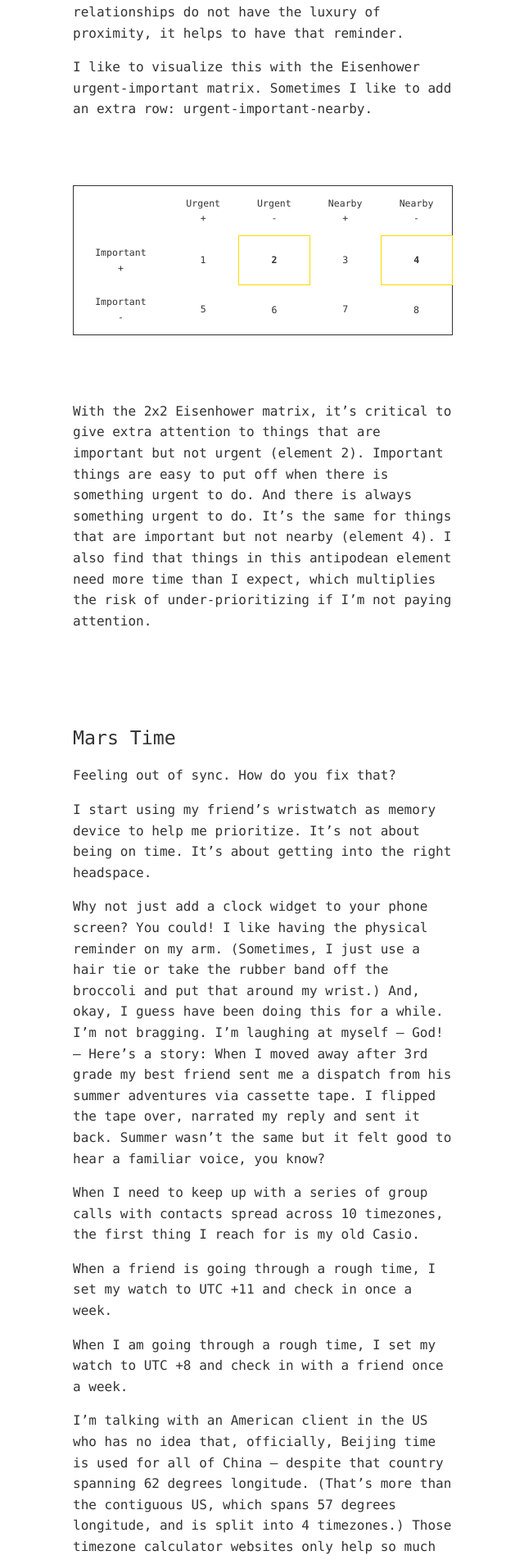
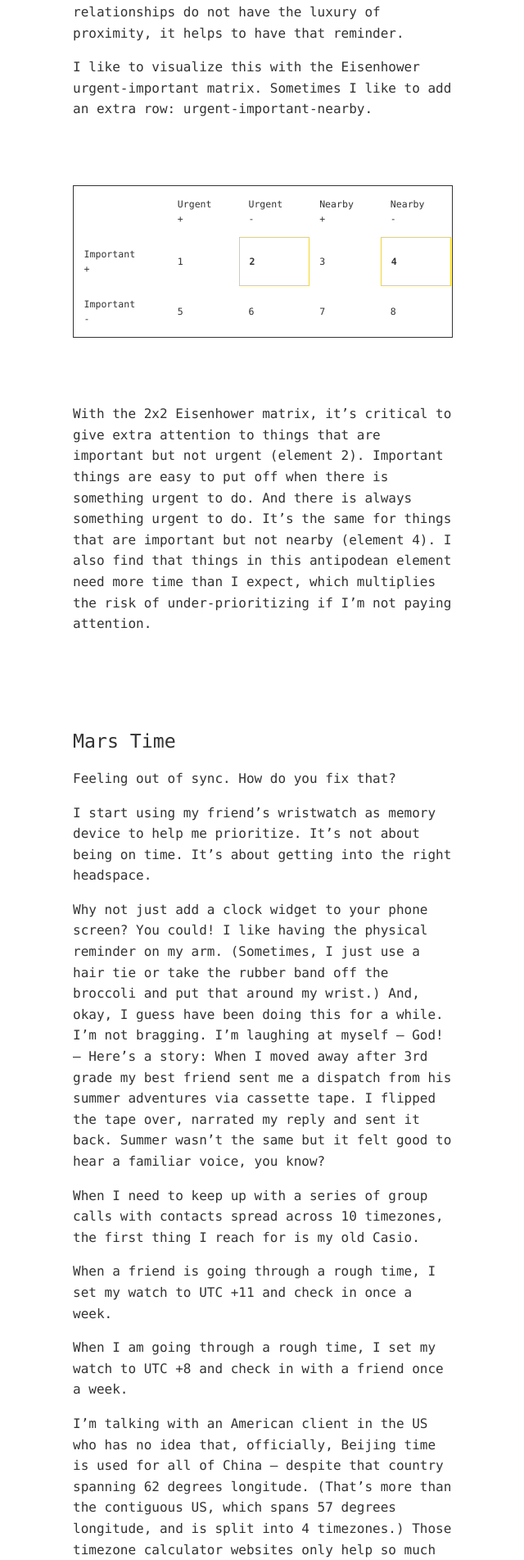
Before and after one commit to zachmccabe/zachmccabe.github.io, a Jekyll site: the page built from _travel/timezones.md, in a window 1280 px wide. Shown: the part 1078-2981 px from the top of the page at 82% size, without its empty margins (319-959 px from the left). Built offline with Jekyll 4.4.1, drawn with Linux system fonts in a browser that asks for light colours.

Commit message:
Update kao-nite-13.css
Updating table, th, tr, td style. Adding `.kaoBoxy` and `.kaoStripey` table styles.

```diff
--- a/assets/kao-nite-13.css
+++ b/assets/kao-nite-13.css
@@ -177,22 +177,29 @@
 
 table {
   border-collapse: collapse;
-  border-spacing: 1px;
-  border: 1px solid currentColor;
   margin: 5em 0;
   padding: 0;
   width: 100%;
 }
 
+/* table style */ .kaoBoxy {
+  border-collapse: separate;
+  border-spacing: 1px;
+  border: 1px solid currentColor;
+}
+
 th, tr, td {
+  text-align: left;
   color: currentColor;
   font-size: 85%;
   font-weight: normal;
-  text-align: center;
   margin: 0;
   padding: 1em;
 }
 
+/* table style */ .kaoStripey td {
+  border-top:1px solid currentColor;
+}
 
 table + h2, h3, h4 {
   margin-top: 5em;
```
